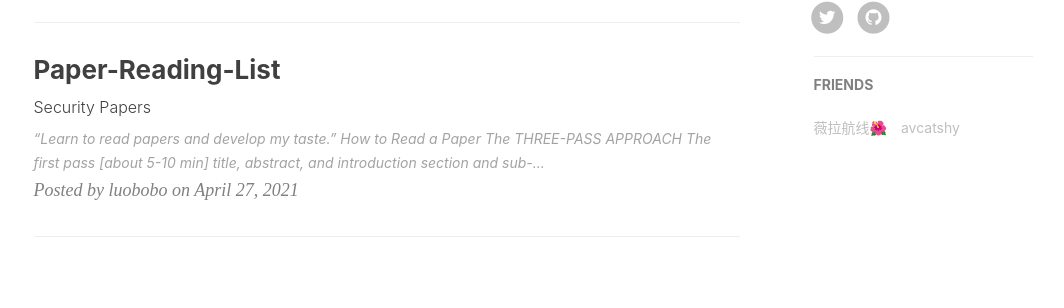
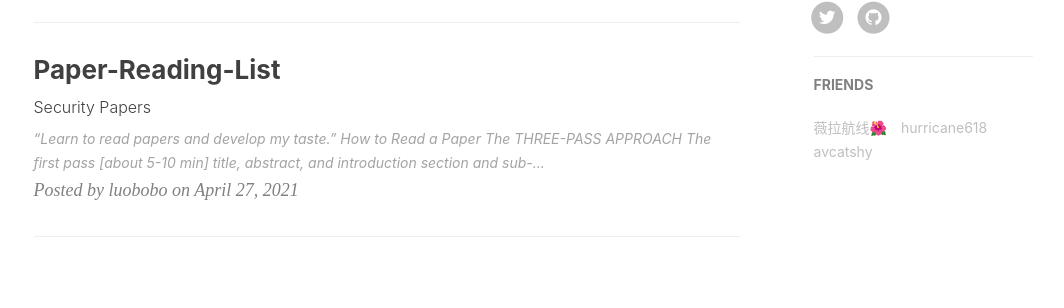
Before and after one commit to Jdkhnjggf/Jdkhnjggf.github.io, a Jekyll site: the page built from index.html, in a window 1280 px wide. Shown: the part 609-917 px from the top of the page, without its empty margins (134-1198 px from the left). Built offline with Jekyll 4.4.1, drawn with Linux system fonts in a browser that asks for light colours; nearby versions of some CDN libraries; the list of posts is cut into pages by our own code; comment, search, counter and statistics services are not loaded.

Commit message:
add friend's link

```diff
--- a/_config.yml
+++ b/_config.yml
@@ -91,6 +91,10 @@ friends: [
         href: "https://www.zuozuovera.com/"
     },
     {
+        title: "hurricane618",
+        href: "https://hurricane618.me/"
+    },
+    {
         title: "avcatshy",
         href: "https://avcatshy.github.io/"
     }
```
